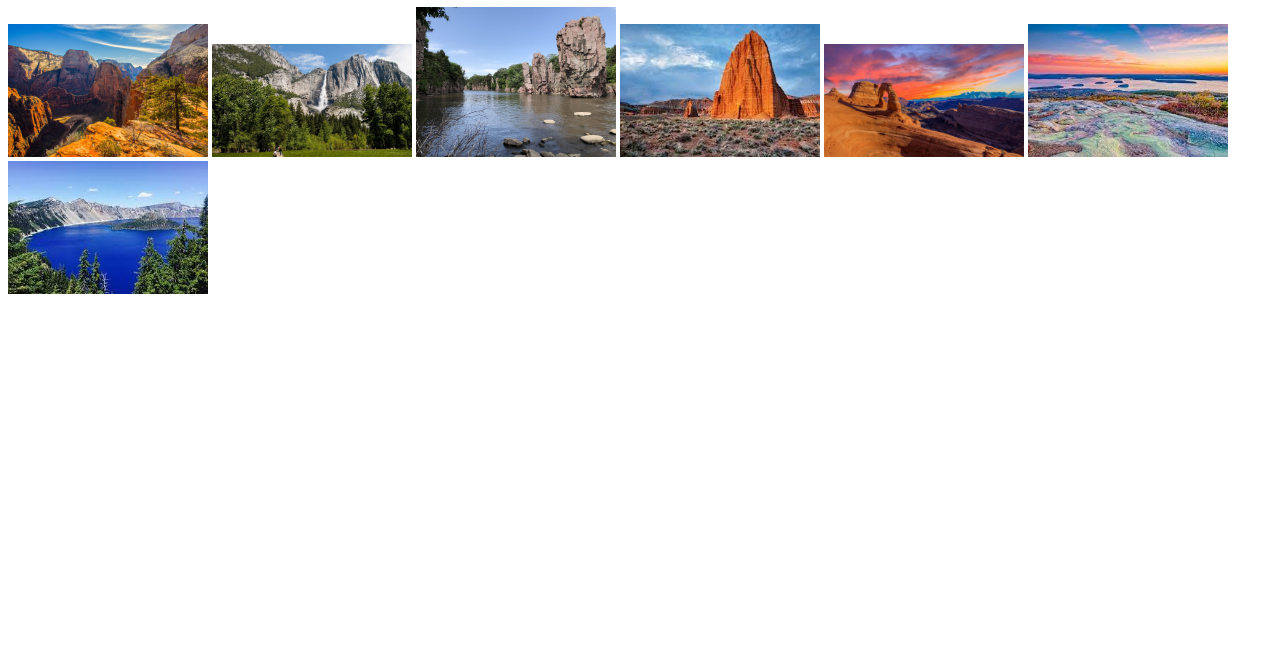
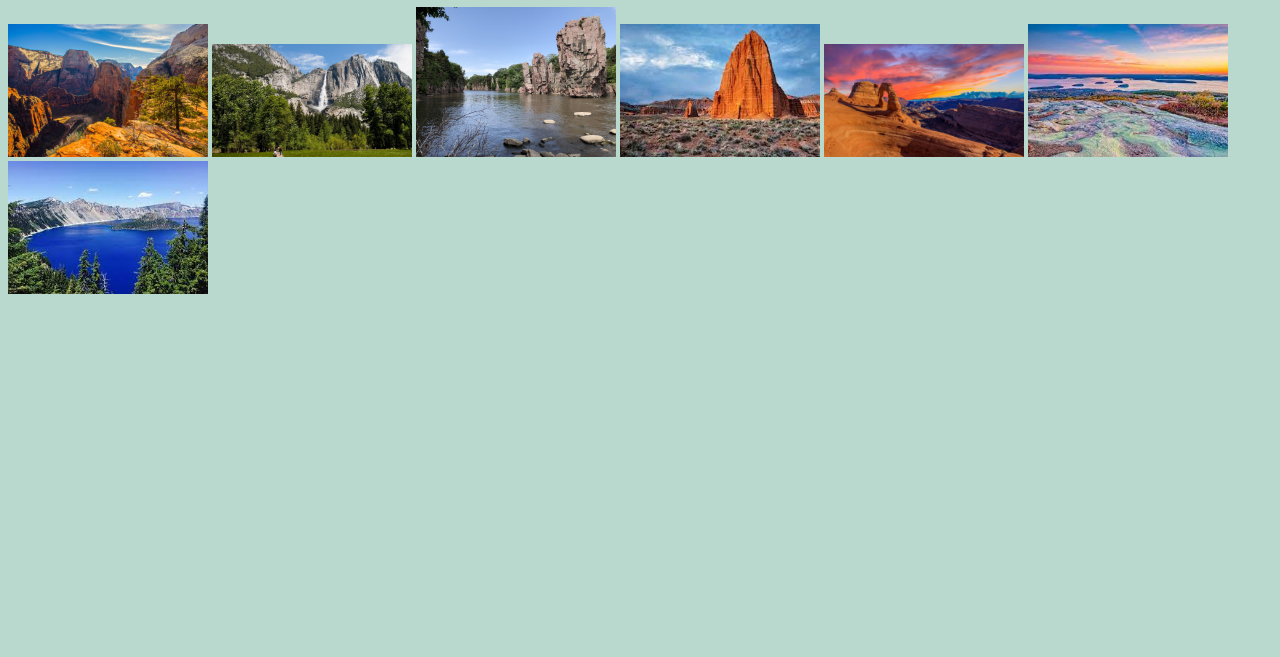
Before and after one commit to aethom00/339week3, a plain HTML site: page ashton.html in a window 1280 px wide. Shown: the part 143-800 px from the top of the page. Drawn offline with Linux system fonts and the light colour scheme.

Commit message:
Add files via upload

```diff
--- a/ashton.html
+++ b/ashton.html
@@ -1,6 +1,7 @@
 <!DOCTYPE html>
 <html lang="en">
 <head>
+    <body style="background-color:rgb(185, 217, 206);"></body>
     <meta charset="UTF-8">
     <meta http-equiv="X-UA-Compatible" content="IE=edge">
     <meta name="viewport" content="width=device-width, initial-scale=1.0">
```
Also changed, not shown: index.html (+1 -0 lines).
